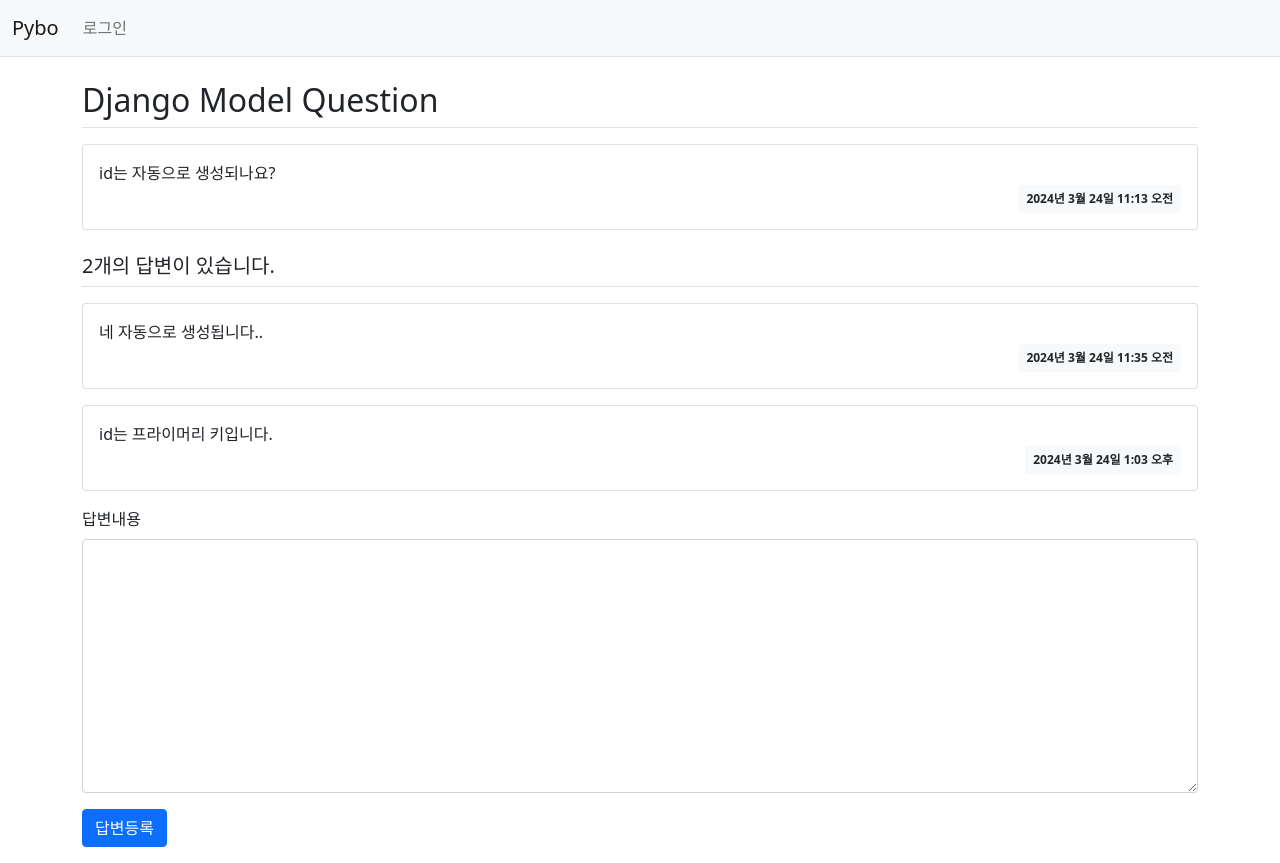
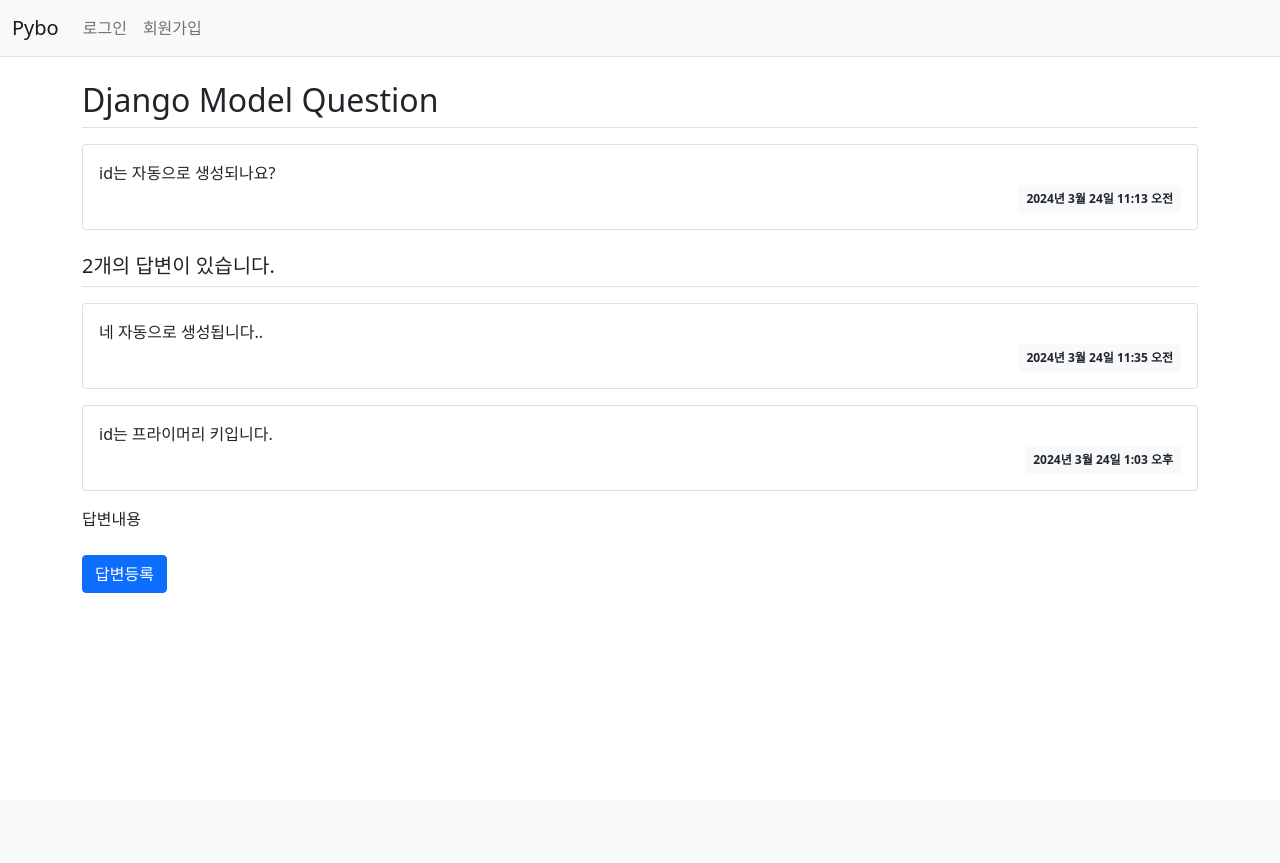
Before and after one commit to onlyoon/JumpToDjango, a Django app: page /pybo/2/ in a window 1280 px wide. After the commit the page ends 593 px from the top, so only its background shows below. Run offline with Django 4.2, Linux system fonts and the light colour scheme; data comes from the database, SQL or seed files in the repository; some libraries are stand-ins or nearby versions.

Commit message:
feat: login conditional statement

```diff
--- a/project/mysite/templates/navbar.html
+++ b/project/mysite/templates/navbar.html
@@ -7,7 +7,16 @@
         <div class="collapse navbar-collapse" id="navbarSupportedContent">
             <ul class="navbar-nav me-auto mb-2 mb-lg-0">
                 <li class="nav-item">
+                    {% if user.is_authenticated %}
+                    <a class="nav-link" href="{% url 'common:logout' %}">{{ user.username }} (로그아웃)</a>
+                    {% else %}
                     <a class="nav-link" href="{% url 'common:login' %}">로그인</a>
+                    {% endif %}
+                </li>
+                <li>
+                    {% if not user.is_authenticated %}
+                    <a class="nav-link" href="{% url 'common:signup' %}">회원가입</a>
+                    {% endif %}
                 </li>
             </ul>
         </div>
--- a/project/mysite/templates/pybo/question_detail.html
+++ b/project/mysite/templates/pybo/question_detail.html
@@ -44,8 +44,8 @@
         {% endif %}
         <div class="mb-3">
             <label for="content" class="form-label">답변내용</label>
-            <textarea name="content" id="content" class="form-control" rows="10"></textarea>
-        </div>
+            <textarea {% if not user.is_authenticated %}hidden{% endif %}
+              name="content" id="content" class="form-control" rows="10"></textarea>        </div>
         <input type="submit" value="답변등록" class="btn btn-primary">
     </form>
 </div>
```
